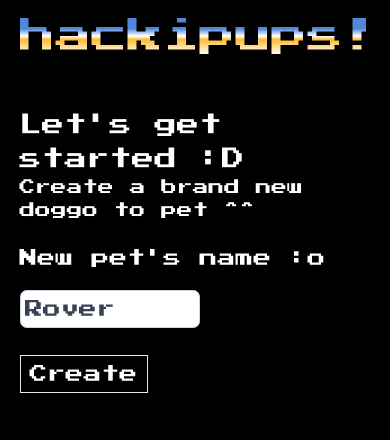
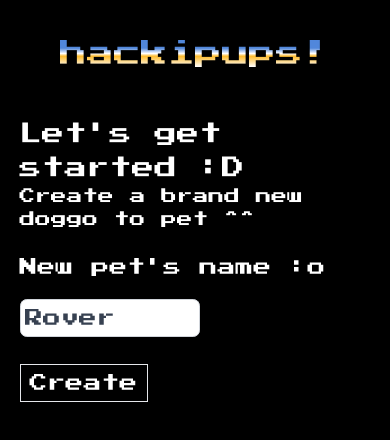
Before and after one commit to ulisesvina/hackipups, a React (Vite) app: page / in a window 390 px wide. Shown: the top 440 px of the page. Built offline with nearby package versions, Linux system fonts and the light colour scheme.

Commit message:
Fixed design on mobile

```diff
--- /dev/null
+++ b/capacitor.config.json
@@ -0,0 +1,6 @@
+{
+  "appId": "com.ada.hackipups",
+  "appName": "hackipups",
+  "webDir": "dist",
+  "bundledWebRuntime": false
+}
--- a/package.json
+++ b/package.json
@@ -9,6 +9,9 @@
     "preview": "vite preview"
   },
   "dependencies": {
+    "@capacitor/android": "^4.4.0",
+    "@capacitor/cli": "^4.4.0",
+    "@capacitor/core": "^4.4.0",
     "i": "^0.3.7",
     "react": "^18.2.0",
     "react-dom": "^18.2.0",
--- a/src/components/Buttons.jsx
+++ b/src/components/Buttons.jsx
@@ -33,19 +33,19 @@ const Buttons = () => {
   return (
     <div className="flex justify-center">
       <button
-        className="border py-1 px-2 hover:bg-white hover:text-black m-2"
+        className="border py-1 px-2 hover:bg-white hover:text-black m-1"
         onClick={feed}
       >
         Food ($20)
       </button>
       <button
-        className="border py-1 px-2 hover:bg-white hover:text-black m-2"
+        className="border py-1 px-2 hover:bg-white hover:text-black m-1"
         onClick={water}
       >
         Water ($15)
       </button>
       <button
-        className="border py-1 px-2 hover:bg-white hover:text-black m-2"
+        className="border py-1 px-2 hover:bg-white hover:text-black m-1"
         onClick={play}
       >
         Play ($50)
--- a/src/components/Dog.jsx
+++ b/src/components/Dog.jsx
@@ -10,22 +10,18 @@ export const dogState = atom({
 const Dog = () => {
   const dog = useRecoilValue(dogState);
   return (
-    <div className="flex-column justify-center">
-      <p className="text-xl mb-1">This is {dog.name}</p>
-      <table className="w-full flex justify-center mb-2">
-        <tbody>
-          <td>
-            <div className="bg-div">
-              <img src={dog.img} className="dog" />
-            </div>
-          </td>
-          <td>
-            <Stats />
-          </td>
-        </tbody>
-      </table>
+    <>
+      <p className="mb-2 text-2xl">{dog.name}</p>
+      <div className="flex flex-col md:flex-row content-center justify-center ">
+        <div className="mb-2">
+          <div className="bg-div inline-block">
+            <img src={dog.img} className="dog" />
+          </div>
+          <Stats />
+        </div>
+      </div>
       <Buttons />
-    </div>
+    </>
   );
 };
 export default Dog;
--- a/src/components/Header.jsx
+++ b/src/components/Header.jsx
@@ -8,15 +8,19 @@ export const coinState = atom({
 
 const Header = () => {
   const coins = useRecoilValue(coinState),
-  dog = useRecoilValue(dogState);
+    dog = useRecoilValue(dogState);
 
   return (
-    <div className="flex items-center justify-between flex-wrap mt-2 mb-10 text-center">
-      <h1>
-        <gradient>hackipups!</gradient>
-      </h1>
-      {dog ? (<h3>Coins: {coins}</h3>) : ""}
-    </div>
+    <header className="backdrop-blur-3xl top-0 sticky p-8 bg-black text-center">
+      <div className="flex items-center justify-between flex-col">
+        <div className="flex-shrink-0 lg:mr-6">
+          <a href="/">
+            <span className="text-2xl"><gradient>hackipups!</gradient></span>
+            <p className="text-md mt-2">{dog ? `$${coins}` : ""}</p>
+          </a>
+        </div>
+      </div>
+    </header>
   );
 };
 
--- a/src/components/Stats.jsx
+++ b/src/components/Stats.jsx
@@ -29,13 +29,13 @@ const Stats = () => {
   }, [stats]);
 
   return (
-    <div className="m-5 border p-3 w-min inline-block">
-      <p className="mb-2 text-md text-amber-400">Stats</p>
+    <div className="mt-2 border p-1 w-full md:w-max h-min inline-block md:m-2">
+      <p className="mb-2 text-sm text-amber-400">Stats</p>
       <table>
         <tbody>
           <tr>
             <td className="text-right">
-              <span className="text-sm">Hunger</span>
+              <span className="text-xs">Hunger</span>
             </td>
             <td className="text-left">
               <progress
@@ -47,7 +47,7 @@ const Stats = () => {
           </tr>
           <tr>
             <td className="text-right">
-              <span className="text-sm">Boredom</span>
+              <span className="text-xs">Boredom</span>
             </td>
             <td className="text-left">
               <progress
@@ -59,7 +59,7 @@ const Stats = () => {
           </tr>
           <tr>
             <td className="text-right">
-              <span className="text-sm">Happiness</span>
+              <span className="text-xs">Happiness</span>
             </td>
             <td className="text-left">
               <progress
@@ -71,7 +71,7 @@ const Stats = () => {
           </tr>
           <tr>
             <td className="text-right">
-              <span className="text-sm">Thirst</span>
+              <span className="text-xs">Thirst</span>
             </td>
             <td className="text-left">
               <progress
--- a/src/main.jsx
+++ b/src/main.jsx
@@ -1,21 +1,20 @@
 import React from "react";
 import ReactDOM from "react-dom/client";
 import "./styles/main.css";
-import { Route } from 'wouter';
-import { RecoilRoot } from 'recoil'
+import { Route } from "wouter";
+import { RecoilRoot } from "recoil";
 
 // Components
-import Home from './components/Home';
-import Header from './components/Header';
+import Home from "./components/Home";
+import Header from "./components/Header";
 
 ReactDOM.createRoot(document.getElementById("root")).render(
   <React.StrictMode>
     <RecoilRoot>
-      <div className="container">
-        <Header/>
-        <Route path="/" component={Home}/>
-    </div>
+      <div>
+        <Header />
+        <Route path="/" component={Home} />
+      </div>
     </RecoilRoot>
-
   </React.StrictMode>
 );
```
Also changed, not shown: 54 other files (tests, documents, lock files or other folders).
